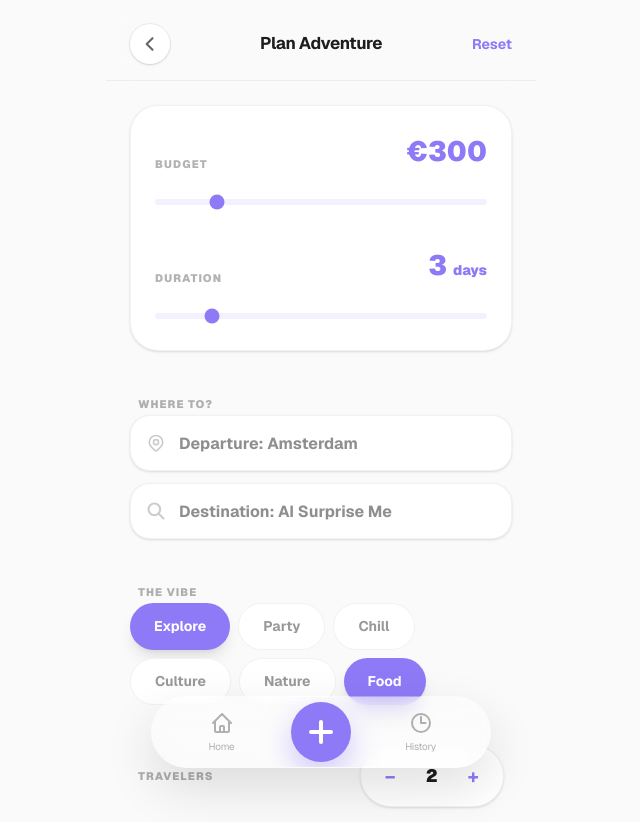
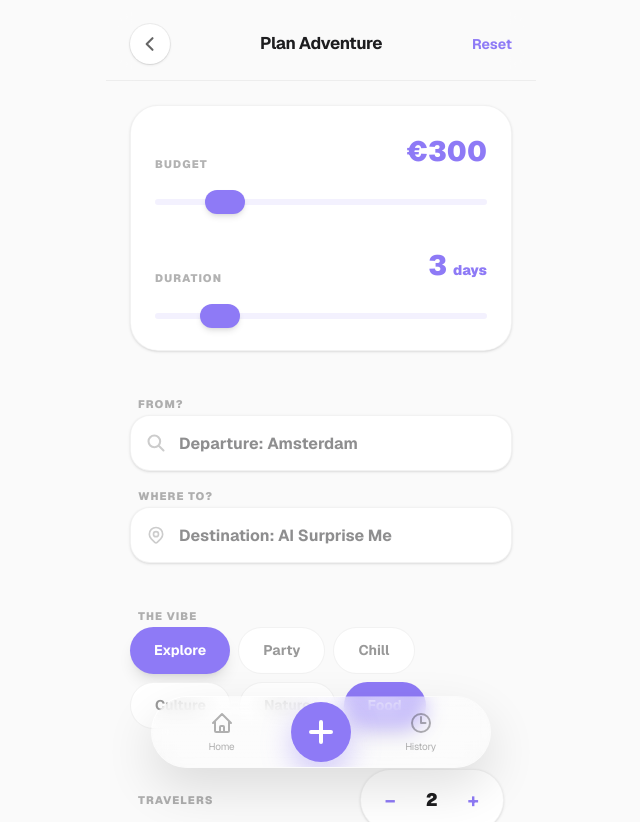
Before and after one commit to RadaHidos/GoApp, a Next.js app: page /trips/new in a window 1280 px wide. Shown: the top 822 px of the page, without its empty margins (319-959 px from the left). Built offline with nearby package versions, Linux system fonts and the light colour scheme.

Commit message:
NEW - slider color and size changed

```diff
--- a/app/trips/new/page.tsx
+++ b/app/trips/new/page.tsx
@@ -91,7 +91,9 @@ export default function NewTripPage() {
                 max="1500"
                 value={budget}
                 onChange={(e) => setBudget(Number(e.target.value))}
-                className="w-full h-1.5 bg-[#8E7AF6]/10 rounded-full appearance-none cursor-pointer accent-[#8E7AF6] touch-none"
+                className="w-full h-1.5 bg-[#8E7AF6]/10 rounded-full appearance-none cursor-pointer touch-none
+                [&::-webkit-slider-thumb]:appearance-none [&::-webkit-slider-thumb]:w-10 [&::-webkit-slider-thumb]:h-6 [&::-webkit-slider-thumb]:rounded-[20px] [&::-webkit-slider-thumb]:bg-[#8E7AF6]  [&::-webkit-slider-thumb]:shadow-md
+                [&::-moz-range-thumb]:w-10 [&::-moz-range-thumb]:h-6 [&::-moz-range-thumb]:rounded-[20px] [&::-moz-range-thumb]:bg-[#8E7AF6]  [&::-moz-range-thumb]:shadow-md"
               />
             </div>
             <div className="space-y-4">
@@ -109,7 +111,9 @@ export default function NewTripPage() {
                 max="14"
                 value={days}
                 onChange={(e) => setDays(Number(e.target.value))}
-                className="w-full h-1.5 bg-[#8E7AF6]/10 rounded-full appearance-none cursor-pointer accent-[#8E7AF6] touch-none"
+                className="w-full h-1.5 bg-[#8E7AF6]/10 rounded-full appearance-none cursor-pointer touch-none
+                [&::-webkit-slider-thumb]:appearance-none [&::-webkit-slider-thumb]:w-10 [&::-webkit-slider-thumb]:h-6 [&::-webkit-slider-thumb]:rounded-[20px] [&::-webkit-slider-thumb]:bg-[#8E7AF6]  [&::-webkit-slider-thumb]:shadow-md
+                [&::-moz-range-thumb]:w-10 [&::-moz-range-thumb]:h-6 [&::-moz-range-thumb]:rounded-[20px] [&::-moz-range-thumb]:bg-[#8E7AF6]  [&::-moz-range-thumb]:shadow-md"
               />
             </div>
           </section>
@@ -117,20 +121,23 @@ export default function NewTripPage() {
           {/* 2. Destination with Autocomplete */}
           <section className="space-y-4">
             <label className="text-[11px] font-black uppercase tracking-widest text-black/30 ml-2">
-              Where to?
+              From?
             </label>
             <div className="space-y-3 relative">
               <AutocompleteInput
                 value={departure}
                 setValue={setDeparture}
                 placeholder="Departure: Amsterdam"
-                icon={<MapPinIcon className="h-5 w-5" />}
+                icon={<SearchIcon className="h-5 w-5" />}
               />
+              <label className="text-[11px] font-black uppercase tracking-widest text-black/30 ml-2">
+                Where to?
+              </label>
               <AutocompleteInput
                 value={destination}
                 setValue={setDestination}
                 placeholder="Destination: AI Surprise Me"
-                icon={<SearchIcon className="h-5 w-5" />}
+                icon={<MapPinIcon className="h-5 w-5" />}
               />
             </div>
           </section>
```
